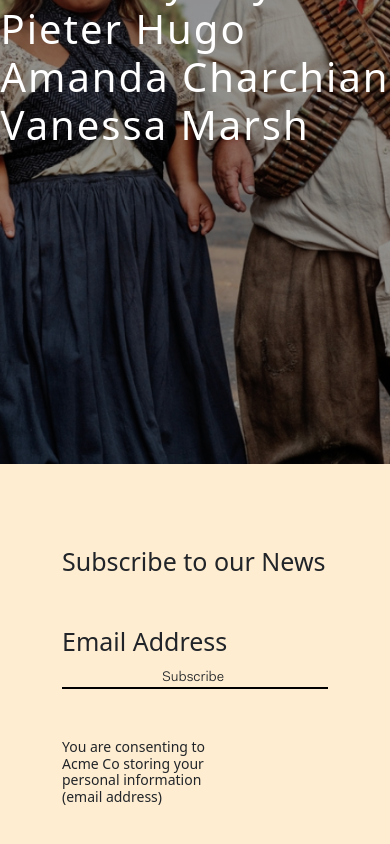
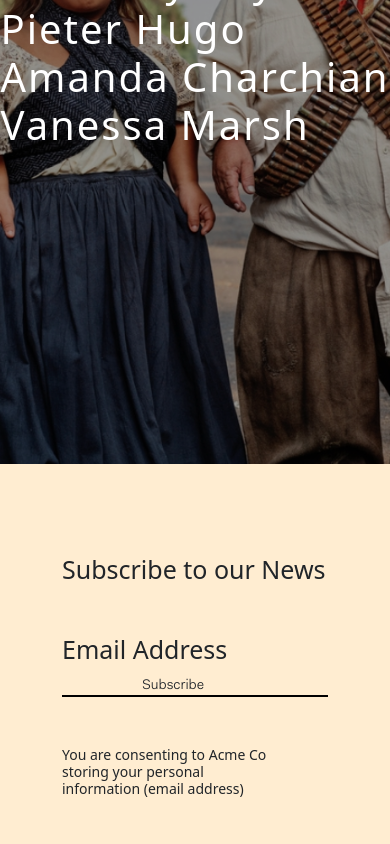
Before and after one commit to Mtlightfoot/artist-website, a React (Vite) app: page / in a window 390 px wide. Shown: the part 2006-2850 px from the top of the page. Built offline with nearby package versions, Linux system fonts and the light colour scheme.

Commit message:
Changed a couple media queries to make text more readable on mobile screens

```diff
--- a/src/main.css
+++ b/src/main.css
@@ -384,11 +384,11 @@ body {
     .columnSubscribeText {
         font-size: 14px;
         font-family: "faktBlond", sans-serif !important;
-        margin-left: 100px;
+        margin-left: 80px;
     }
 
     .consentText {
         font-size: 14px;
-        width: 60%;
+        width: 80%;
     }
 }
```
